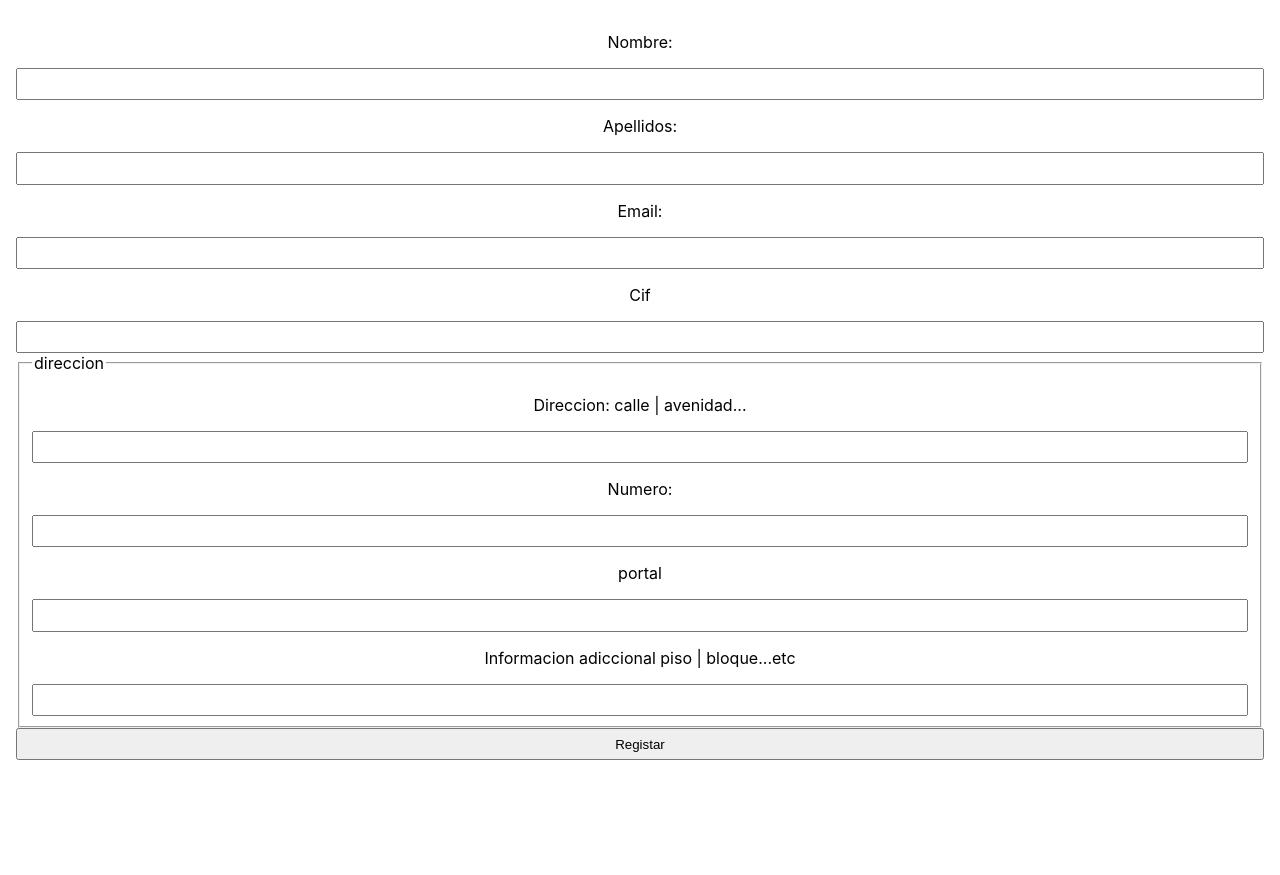
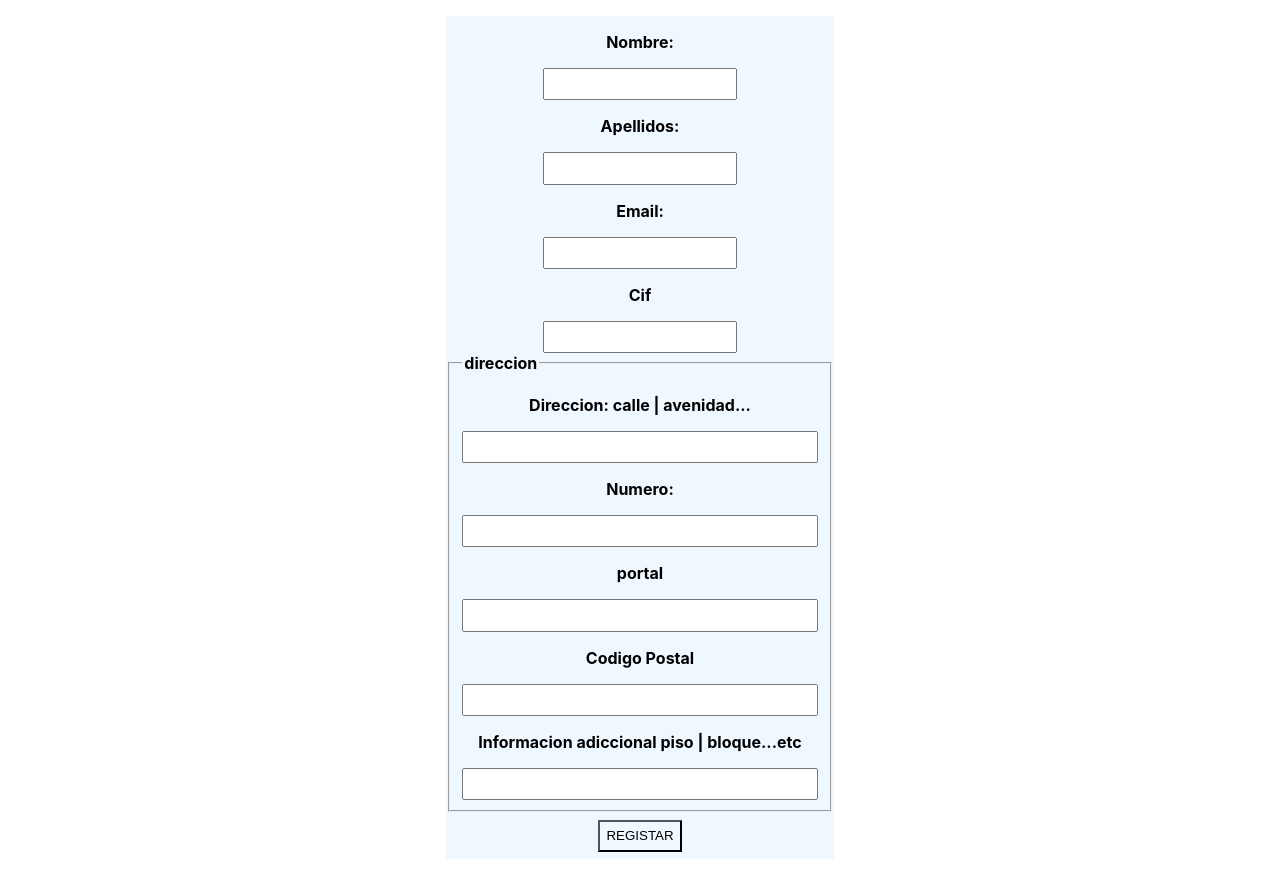
Before and after one commit to ArrowFoodTeam/arrowfood, a React (Create React App) app: page /registro in a window 1280 px wide. Before the commit the page ends 800 px from the top, so only its background shows below. Built offline with nearby package versions, Linux system fonts and the light colour scheme.

Commit message:
pagina registro unido al api

```diff
--- a/src/components/Regeistro/register_cliente_provedor.css
+++ b/src/components/Regeistro/register_cliente_provedor.css
@@ -6,6 +6,11 @@
     display: flex;
     flex-direction: column;
     margin: 1rem;
+    justify-self: center;
+    align-items: center;
+    background-color: aliceblue;
+    font-weight: bold;
+    font-family: -apple-system, BlinkMacSystemFont, 'Segoe UI', Roboto, Oxygen, Ubuntu, Cantarell, 'Open Sans', 'Helvetica Neue', sans-serif;
 }
 .formulario input{
     padding: 0.5em;
@@ -19,3 +24,13 @@
     display: flex;
     flex-direction: column;
 }
+.formulario input[type=submit]{
+    margin: 0.45rem;
+    outline: none;
+    cursor: pointer;
+    background:none;
+    text-transform: uppercase;
+}
+.formulario input[type=submit]:hover{
+    background-color: beige;
+}
--- a/src/components/Regeistro/register_cliente_provedor.jsx
+++ b/src/components/Regeistro/register_cliente_provedor.jsx
@@ -1,10 +1,32 @@
-import {useState} from 'react'
+import {useEffect, useState} from 'react'
 import './register_cliente_provedor.css'
-
+import registroProvedor from '../../services/registroProvedor'
 
 const RegistroClienteProvedor = () =>{
   const [campoNull, setcamponull] = useState(true)
+  const [formularioCompleto, setFormularioCompleto] = useState(false)
 
+  // necesitamos
+  // useeffect que se usara para enviar los datos al servidor
+  useEffect(() => {
+    if (formularioCompleto === true) {
+      const formul = []
+      const data = document.forms
+      const datos = new FormData(data[0])
+      for (let pair of datos.entries()) {
+        const objpre = {}
+        objpre[pair[0]] = pair[1]
+        formul.push(objpre)
+      }
+      console.log(formul);
+      const url ="http://localhost:5000/registroprovedor"
+      registroProvedor(url, formul)
+        .then(response => console.log(response.json()))
+    }
+  }, [formularioCompleto])
+
+/// hay que completar mas metodos para hacer las correspodentes comprobaciones
+/// una idea es
   const validarEmail = (email) => {
     let regex = /^[a-zA-Z0-9.!#$%&'*+/=?^_`{|}~-]+@[a-zA-Z0-9-]+(?:\.[a-zA-Z0-9-]+)*$/gm
     if(regex.test(email)) return true
@@ -19,6 +41,7 @@ const RegistroClienteProvedor = () =>{
       setcamponull(false)
     } else {
       setcamponull(true)
+      setFormularioCompleto(true)
     }
   }
     return(
@@ -39,7 +62,9 @@ const RegistroClienteProvedor = () =>{
           <label htmlFor="numero">Numero: </label>
           <input type="number" name="numero" id="numero"/>
           <label htmlFor="portal">portal</label>
-          <input type="text" name="portal" id="portal"/>
+          <input type="text" name="portal" id="portal" />
+          <label htmlFor="codigopostal">Codigo Postal</label>
+          <input type="number" name="codigopostal" id="codigopostal"/>
           <label htmlFor="opcional">Informacion adiccional piso | bloque...etc</label>
           <input type="text" name="opcional" id="opcional"/>
         </fieldset>
--- /dev/null
+++ b/src/services/registroProvedor.jsx
@@ -0,0 +1,15 @@
+
+const RegistriProvedor = (url,formul) => {
+  return fetch(url, {
+    method: 'POST', // *GET, POST, PUT, DELETE, etc.
+    mode: 'cors', // no-cors, *cors, same-origin
+    cache: 'no-cache', // *default, no-cache, reload, force-cache, only-if-cached
+    credentials: 'same-origin', // include, *same-origin, omit
+    headers: {
+      'Content-Type': 'application/json'
+      // 'Content-Type': 'application/x-www-form-urlencoded',
+    },
+    body: JSON.stringify(formul) // body data type must match "Content-Type" header
+  })
+}
+export default RegistriProvedor
```
